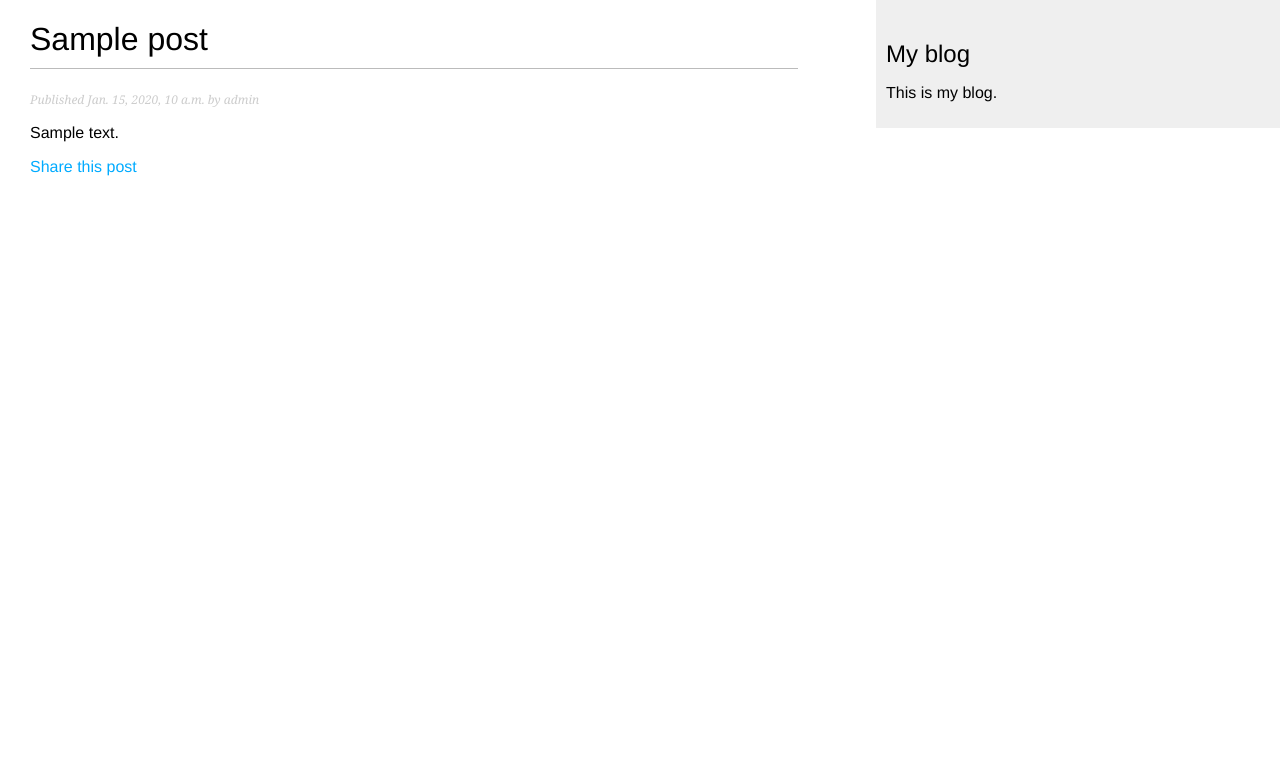
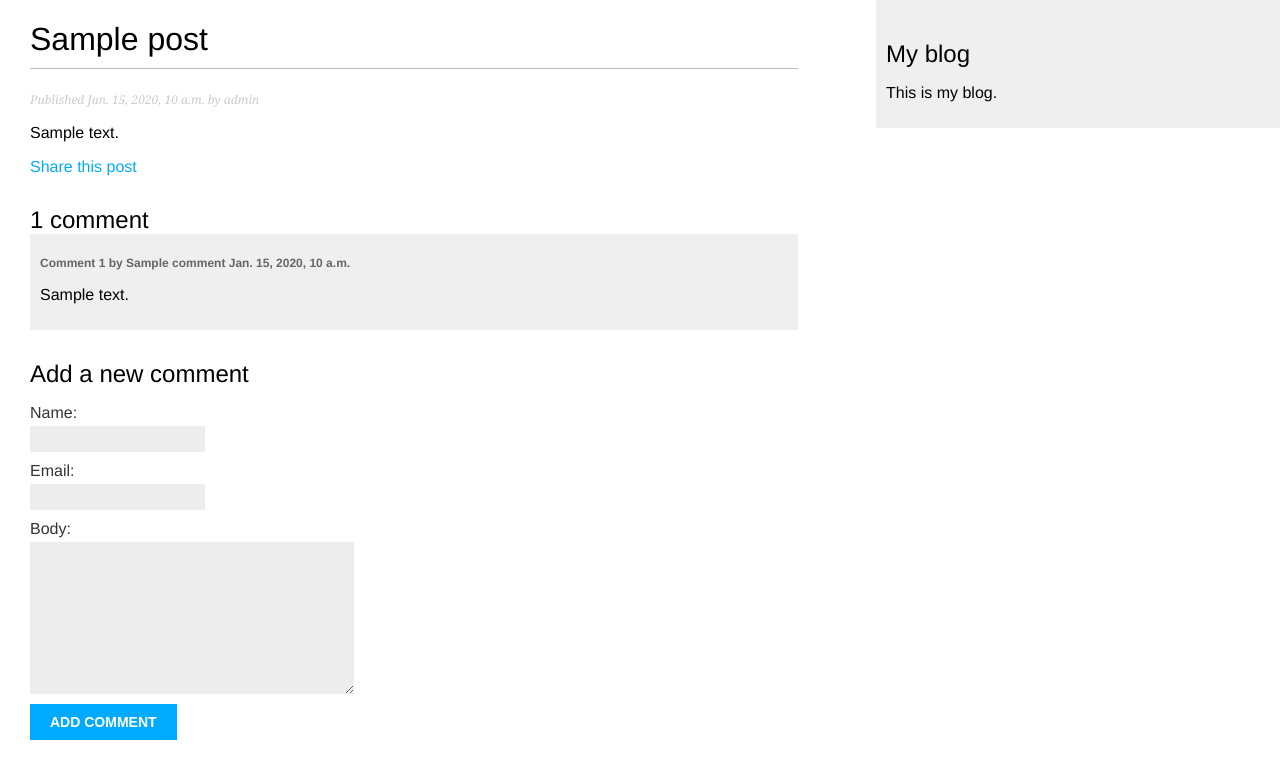
Before and after one commit to MatusevichVadim/Django_project, a Django app: a page that uses blog/blog/templates/blog/post/detail.html in a window 1280 px wide. Shown: the top 779 px of the page. Run offline with Django 4.2, Linux system fonts and the light colour scheme; data comes from the database, SQL or seed files in the repository; tables that the repository leaves empty hold one stand-in row (values such as "Sample post"); parts of the project's set-up code (start-up, migrations or seed data) failed here and were passed over.

Commit message:
added comments for posts

```diff
--- a/blog/blog/forms.py
+++ b/blog/blog/forms.py
@@ -1,7 +1,15 @@
 from django import forms
+from .models import Comment
+
 
 class EmailPostForm(forms.Form):
     name = forms.CharField(max_length=25)
     email = forms.EmailField()
     to = forms.EmailField()
     comments = forms.CharField(required=False, widget=forms.Textarea)
+
+
+class CommentForm(forms.ModelForm):
+    class Meta:
+        model = Comment
+        fields = ['name', 'email', 'body']
--- a/blog/blog/models.py
+++ b/blog/blog/models.py
@@ -44,3 +44,22 @@ class Post(models.Model):
                                                  self.publish.month,
                                                  self.publish.day,
                                                  self.slug])
+
+
+class Comment(models.Model):
+    post = models.ForeignKey(Post, on_delete=models.CASCADE, related_name='comments')
+    name = models.CharField(max_length=80)
+    email = models.EmailField()
+    body = models.TextField()
+    created = models.DateTimeField(auto_now_add=True)
+    updated = models.DateTimeField(auto_now=True)
+    active = models.BooleanField(default=True)
+
+    class Meta:
+        ordering = ['created']
+        indexes = [
+            models.Index(fields=['created']),
+        ]
+
+    def __str__(self):
+        return f'Comment by {self.name} on {self.post}'
--- a/blog/blog/templates/blog/post/detail.html
+++ b/blog/blog/templates/blog/post/detail.html
@@ -13,4 +13,21 @@
     Share this post
     </a>
   </p>
+    {% with comments.count as total_comments %}
+        <h2>
+            {{ total_comments }} comment{{ total_comments|pluralize }}
+        </h2>
+    {% endwith %}
+    {% for comment in comments %}
+        <div class="comment">
+            <p class="info">
+                Comment {{ forloop.counter }} by {{ comment.name }}
+                {{ comment.created }}
+            </p>
+            {{ comment.body|linebreaks }}
+        </div>
+    {% empty %}
+        <p>There are no comments.</p>
+    {% endfor %}
+    {% include "blog/post/includes/comment_form.html" %}
 {% endblock %}
--- /dev/null
+++ b/blog/blog/templates/blog/post/includes/comment_form.html
@@ -0,0 +1,6 @@
+<h2>Add a new comment</h2>
+<form action="{% url "blog:post_comment" post.id %}" method="post">
+    {{ form.as_p }}
+    {% csrf_token %}
+    <p><input type="submit" value="Add comment"></p>
+</form>
--- a/blog/blog/urls.py
+++ b/blog/blog/urls.py
@@ -7,5 +7,6 @@ urlpatterns = [
     # path('', views.post_list, name='post_list'),
     path('', views.PostListView.as_view(), name='post_list'),
     path('<int:year>/<int:month>/<int:day>/<slug:post>/', views.post_detail, name='post_detail'),
-    path('<int:post_id>/share/', views.post_share, name='post_share')
+    path('<int:post_id>/share/', views.post_share, name='post_share'),
+    path('<int:post_id>/comment/', views.post_comment, name='post_comment')
 ]
--- a/blog/blog/views.py
+++ b/blog/blog/views.py
@@ -1,9 +1,10 @@
 from django.shortcuts import render, get_object_or_404
 from django.core.paginator import Paginator, EmptyPage, PageNotAnInteger
+from django.core.mail import send_mail
 from django.views.generic import ListView
-from django.core.mail import send_mail
-from .models import Post
-from .forms import EmailPostForm
+from django.views.decorators.http import require_POST
+from .models import Post, Comment
+from .forms import EmailPostForm, CommentForm
 
 
 class PostListView(ListView):
@@ -36,8 +37,12 @@ def post_detail(request, year, month, day, post):
                              publish__year=year,
                              publish__month=month,
                              publish__day=day, )
+    comments = post.comments.filter(active=True)
+    form = CommentForm()
     context = {
-        'post': post
+        'post': post,
+        'comments': comments,
+        'form': form
     }
     return render(request, 'blog/post/detail.html', context)
 
@@ -56,7 +61,24 @@ def post_share(request, post_id):
             sent = True
     else:
         form = EmailPostForm
+    context = {
+        'post': post,
+        'form': form,
+        'sent': sent
+    }
+    return render(request, 'blog/post/share.html', context)
+
+
+@require_POST
+def post_comment(request, post_id):
+    post = get_object_or_404(Post, id=post_id, status=Post.Status.PUBLISHED)
+    comment = None
+    form = CommentForm(data=request.POST)
+    if form.is_valid():
+        comment = form.save(commit=False)
+        comment.post = post
+        comment.save()
     context = {'post': post,
                'form': form,
-               'sent': sent}
-    return render(request, 'blog/post/share.html', context)
+               'comment': comment}
+    return render(request, 'blog/post/comment.html', context)
```
Also changed, not shown: blog/blog/admin.py (+8 -1 lines), blog/blog/templates/blog/post/comment.html (added, +10 -0 lines), blog/blog/migrations/0004_alter_post_publish_comment_and_more.py (added).
